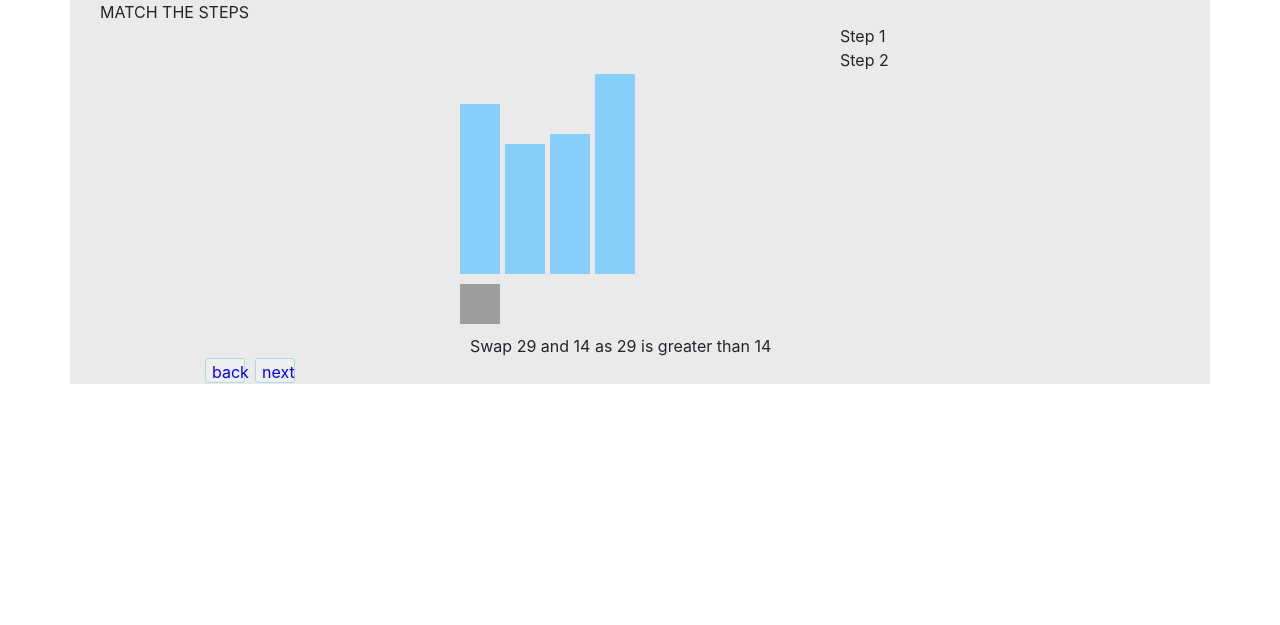
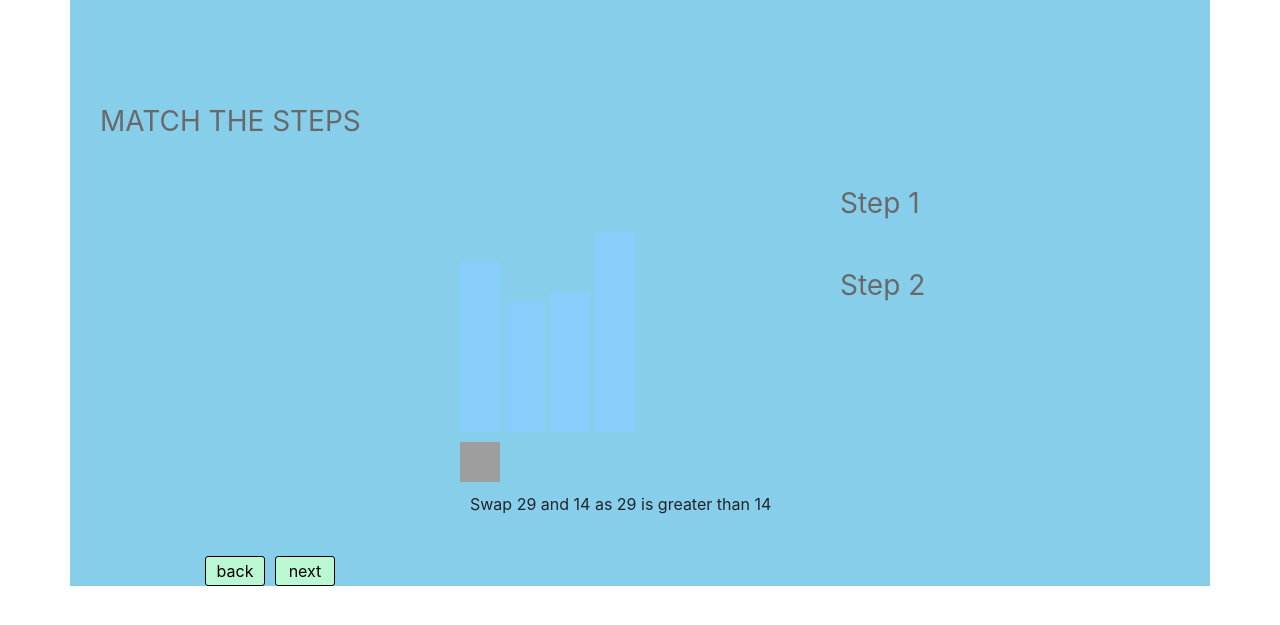
Before and after one commit to amalik3099/sorting-visualizer, a Flask app: template templates/learn.html in a window 1280 px wide. Shown: the part 72-697 px from the top of the page. Run offline with Flask 2, Linux system fonts and the light colour scheme; the template is opened without the code that fills it, so the values that code supplies are empty; some libraries are stand-ins or nearby versions; grey boxes are pictures that could not be loaded.

Commit message:
some styling

```diff
--- a/data.py
+++ b/data.py
@@ -43,7 +43,7 @@ insertion_data = {
     'gif': 'https://s1.ax1x.com/2022/04/18/LaByLD.gif',
     'help': {
         'title': 'Introduction to Insertion Sort',
-        'description': "Insertion sort is a simple sorting algorithm that works similar to the way you sort playing cards in your hands. The array is virtually split into a sorted and an unsorted part. Values from the unsorted part are picked and placed at the correct position in the sorted part. Algorithm To sort an array of size n in ascending order: 1: Iterate from arr[1] to arr[n] over the array. 2: Compare the current element (key) to its predecessor. 3: If the key element is smaller than its predecessor, compare it to the elements before. Move the greater elements one position up to make space for the swapped element.",
+        'description': "Insertion sort is a simple sorting algorithm that works similar to the way you sort playing cards in your hands. The array is virtually split into a sorted and an unsorted part. Values from the unsorted part are picked and placed at the correct position in the sorted part.",
         'image': 'https://cdn.programiz.com/cdn/farfuture/l-X2VCkF2rp4i0X8mZX6BGJL_FQW9EL8PkKhBswQfpc/mtime:1582112622/sites/tutorial2program/files/Insertion-sort-0_1.png',
         'algorithm': {
             "1": "Iterate from arr[1] to arr[n] over the array.",
--- a/static/main.css
+++ b/static/main.css
@@ -1,5 +1,5 @@
 .container{
-    background-color: #eaeaea;
+    background-color: skyblue;
 }
 
 .padding_zero {
@@ -438,33 +433,38 @@ textarea {
 }
 
 .back_button {
-    width: 40px;
-    height: 25px;
+    width: 60px;
+    height: 30px;
     margin-left: 120px;
     border-width: 1px;
     border-radius: 3px;
     border-style: solid;
-    border-color: lightblue;
-    color: blue;
     text-align: center;
+    background-color: #B9F8D3;
 }
 
 .next_button {
-    width: 40px;
-    height: 25px;
+    width: 60px;
+    height: 30px;
     margin-left: 10px;
     border-width: 1px;
     border-radius: 3px;
     border-style: solid;
-    border-color: lightblue;
-    color: blue;
+    background-color: #B9F8D3;
+    text-align: center;
+}
+
+.center1 {
     text-align: center;
 }
 
 .sort_title {
     font-weight: bold;
-    color: orange;
-    font-size: 26px;
+    color: #B9F8D3;
+    font-size: 60px;
+    text-align: center;
+    padding-top: 50px;
+    padding-bottom: 50px;
 }
 
 .text_title {
@@ -475,7 +475,8 @@ textarea {
 }
 
 .main_text {
-    font-size: 20px;
+    color: dimgrey;
+    font-size: 28px;
     padding-bottom: 40px;
 }
 
@@ -496,6 +498,10 @@ textarea {
     background-color: lightskyblue;
     justify-content: space-around;
     margin-left: 5px;
+}
+
+.button_padding {
+    padding-top: 40px;
 }
 
 /*
--- a/templates/layout.html
+++ b/templates/layout.html
@@ -54,7 +54,7 @@
             </a>
             <div class="dropdown-menu" aria-labelledby="navbarDropdown">
               <a class="dropdown-item" href="/learn/1">Bubble Sort</a>
-              <a class="dropdown-item" href="/learn/3">Insertion Sort</a>
+              <a class="dropdown-item" href="/learn/4">Insertion Sort</a>
             </div>
           </li>
           <a class="nav-link" href="/quiz/1">Quiz</a>
```
Also changed, not shown: other parts of static/main.css (+11 -15 lines), templates/homepage.html (+8 -27 lines), templates/learn.html (+11 -15 lines).
